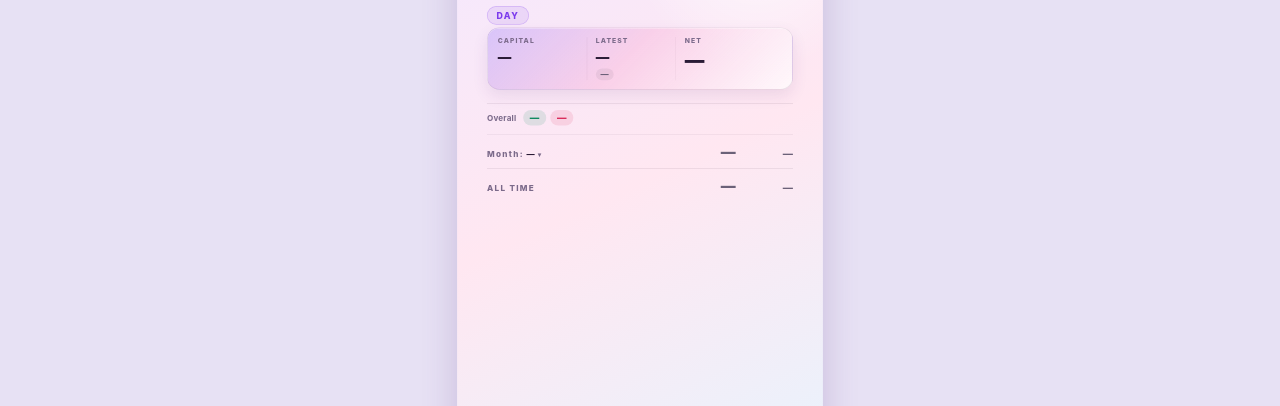
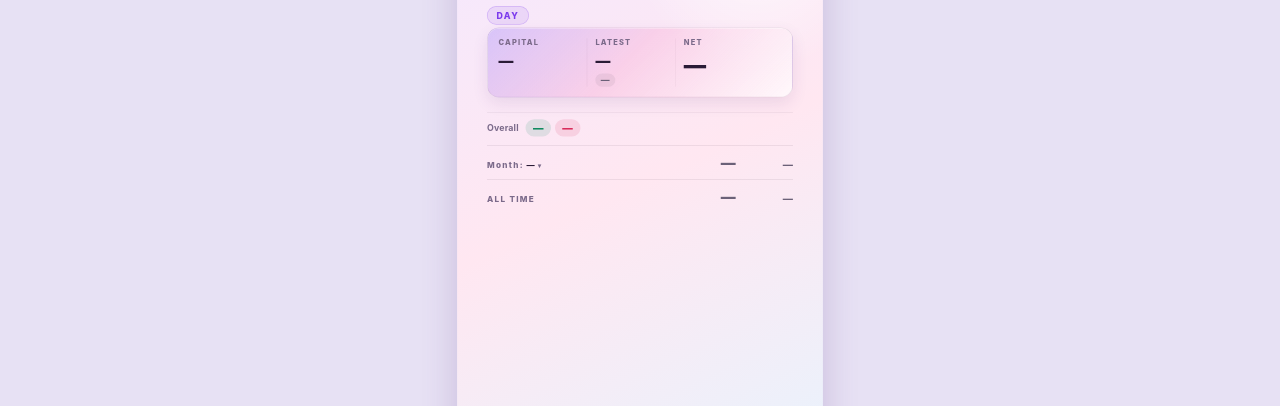
Before and after one commit to krishithis28-sketch/krishithis-journal, a plain HTML site: page ithio-story.html in a window 1280 px wide. Shown: the part 125-531 px from the top of the page. Drawn offline with nearby package versions, Linux system fonts and the light colour scheme; no server answers.

Commit message:
Enlarge the CAPITAL/LATEST/NET panel and scale its type up

```diff
--- a/ithio-story.html
+++ b/ithio-story.html
@@ -456,15 +456,15 @@
 
   /* smaller % chip under LATEST (id rule, so setTone can't drop the size) */
   #jLatestPct {
-    font-size: 24px; font-weight: 800; padding: 3px 14px; border-radius: 999px;
+    font-size: 26px; font-weight: 800; padding: 4px 16px; border-radius: 999px;
   }
   body.square #jLatestPct { font-size: 18px; padding: 2px 10px; }
 
   /* Overall W / L as their own chips */
   #blkJournal .jfoot { align-items: center; }
   #blkJournal .wchip {
-    font-family: var(--font-num); font-size: 28px; font-weight: 900;
-    font-variant-numeric: tabular-nums; border-radius: 999px; padding: 6px 20px;
+    font-family: var(--font-num); font-size: 31px; font-weight: 900;
+    font-variant-numeric: tabular-nums; border-radius: 999px; padding: 7px 22px;
   }
   #blkJournal .wchip.w { color: var(--pos); background: var(--pos-tint); }
   #blkJournal .wchip.l { color: var(--neg); background: var(--neg-tint); }
@@ -505,38 +505,38 @@
     background: var(--tile-grad);
     border: var(--rule) solid var(--line);
     border-radius: calc(var(--radius) * .8);
-    padding: 26px 30px;
+    padding: 30px 32px;
     box-shadow: inset 0 1px 0 rgba(255, 255, 255, .55), 0 18px 44px rgba(90, 48, 132, .10);
   }
   /* align-items:flex-start keeps the % pill hugging its own text */
   #blkJournal .jcell {
-    display: flex; flex-direction: column; align-items: flex-start; gap: 10px;
-    min-width: 0; padding: 0 26px;
+    display: flex; flex-direction: column; align-items: flex-start; gap: 12px;
+    min-width: 0; padding: 0 24px;
     border-left: 1px solid var(--line);
   }
   #blkJournal .jcell:first-child { padding-left: 0; border-left: 0; }
   #blkJournal .jcell:last-child { padding-right: 0; }
   #blkJournal .k {
-    font-size: 20px; font-weight: 800; letter-spacing: var(--label-track); color: var(--muted);
+    font-size: 22px; font-weight: 800; letter-spacing: var(--label-track); color: var(--muted);
   }
   #blkJournal .jv {
-    font-family: var(--font-num); font-size: 40px; font-weight: 900;
+    font-family: var(--font-num); font-size: 44px; font-weight: 900;
     letter-spacing: -.03em; font-variant-numeric: tabular-nums; white-space: nowrap;
   }
-  #blkJournal .jv.big { font-size: 58px; }
+  #blkJournal .jv.big { font-size: 66px; }
   #blkJournal .jv.pos { color: var(--pos); }
   #blkJournal .jv.neg { color: var(--neg); }
   #blkJournal .jv.zero { color: var(--ink); }
   #blkJournal .jfoot {
     display: flex; align-items: center; gap: 12px; justify-content: flex-start;
-    margin-top: 40px; padding-top: 18px; border-top: var(--rule) solid var(--line);
+    margin-top: 44px; padding-top: 18px; border-top: var(--rule) solid var(--line);
   }
   #blkJournal .jfoot .kw { margin-right: 8px; }
   #blkJournal .jfoot .kw {
-    font-size: 24px; font-weight: 700; color: var(--muted); letter-spacing: .02em;
+    font-size: 26px; font-weight: 700; color: var(--muted); letter-spacing: .02em;
   }
   #blkJournal .jfoot b {
-    font-family: var(--font-num); font-size: 30px; font-weight: 900; color: var(--ink);
+    font-family: var(--font-num); font-size: 32px; font-weight: 900; color: var(--ink);
     font-variant-numeric: tabular-nums;
   }
   /* the replica is a short card: give it breathing room instead of hugging the top */
@@ -855,7 +855,9 @@
   body.square .ringPct { font-size: 44px; }
 
   /* the card is short without a calendar: two blocks share the height */
-  body[data-detail="card"] #card { --pad-t: 250px; --pad-b: 210px; }
+  /* pad-b is only slack below the footer, but it counts toward scrollHeight,
+     so it must stay under the leftover space or autoFit wrongly drops a block */
+  body[data-detail="card"] #card { --pad-t: 250px; --pad-b: 170px; }
   body[data-detail="card"] #blkJournal { margin-top: 22px; }
   body[data-detail="card"] .foot { margin-top: 24px; }
 
```
